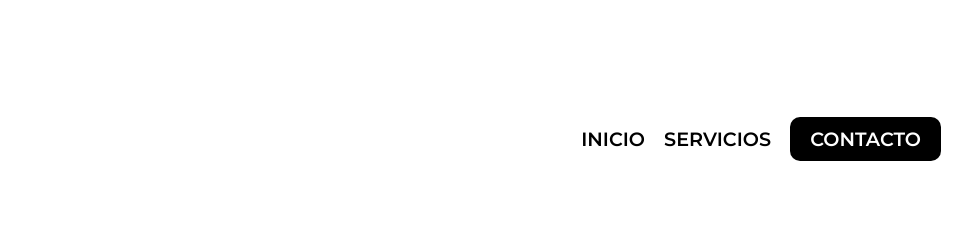
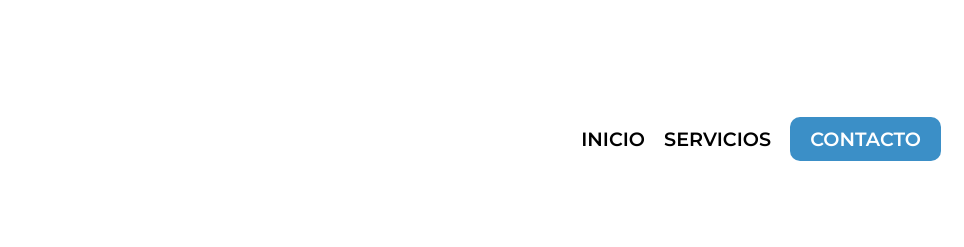
Before and after one commit to renatocoello/Alura-Proyectos, a plain HTML site: page ALURA PETS/index.html in a window 1280 px wide. Shown: the top 247 px of the page, 316-1280 px from the left. Drawn offline with Linux system fonts and the light colour scheme.

Commit message:
Actualizacion de color al boton contacto

```diff
--- a/ALURA PETS/styles.css
+++ b/ALURA PETS/styles.css
@@ -52,7 +52,7 @@ nav li:nth-child(-n+2) a:hover{
 
 nav li:last-child a{
     font-family: 'Montserrat', sans-serif;
-    background-color: #000000;
+    background-color: #3b8fc7;
     color: white;
     border: 0px;
     border-radius: 10px;
```
